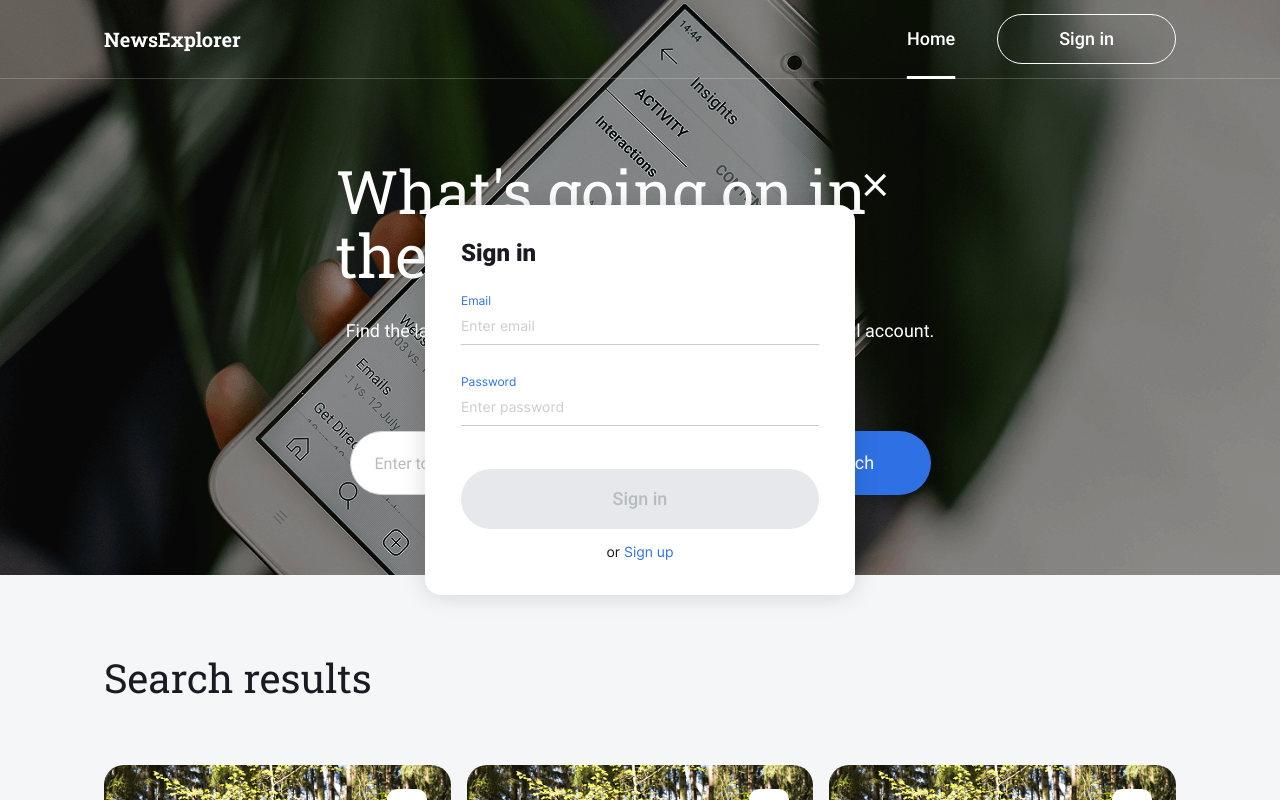
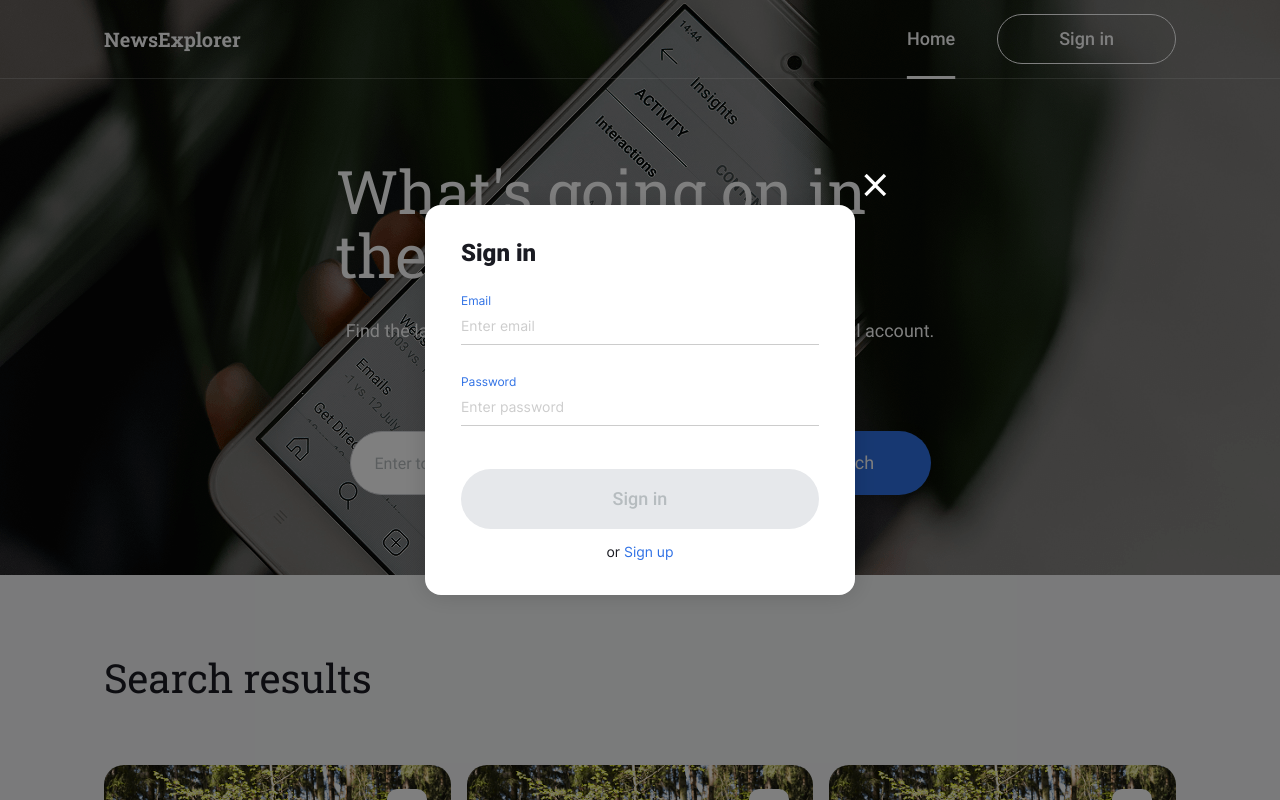
Before and after one commit to jlcambraia/news-explorer-frontend, a React (Vite) app: page / in a window 1280 px wide. Both pictures are taken after a click on the button "Sign in". Shown: the top 800 px of the page. Built offline with nearby package versions, Linux system fonts and the light colour scheme.

Commit message:
feat: melhora funcionamento de fechar o popup clicando fora dele

```diff
--- a/src/components/Popup/Popup.jsx
+++ b/src/components/Popup/Popup.jsx
@@ -21,21 +21,25 @@ export default function Popup({
     };
 
     document.addEventListener("keydown", handleEscClose);
-
     return () => {
       document.removeEventListener("keydown", handleEscClose);
     };
   }, [closePopup]);
 
   const handleOverlayClick = (evt) => {
-    if (evt.target.classList.contains("popup")) {
+    if (
+      evt.target.classList.contains("popup") ||
+      evt.target.classList.contains("popup__wrapper")
+    ) {
       closePopup();
     }
   };
+
   return (
     <div className="popup" onClick={handleOverlayClick}>
+      <div className="popup__wrapper" onClick={handleOverlayClick}>
         <div className="popup__container">
-        <button onClick={closePopup} className="popup__close-button"></button>
+          <button onClick={closePopup} className="popup__close-button" />
           <h2 className="popup__title">{title}</h2>
           {children}
 
@@ -63,5 +67,6 @@ export default function Popup({
           )}
         </div>
       </div>
+    </div>
   );
 }
```
Lines whose indentation alone changed are shown as unchanged.
